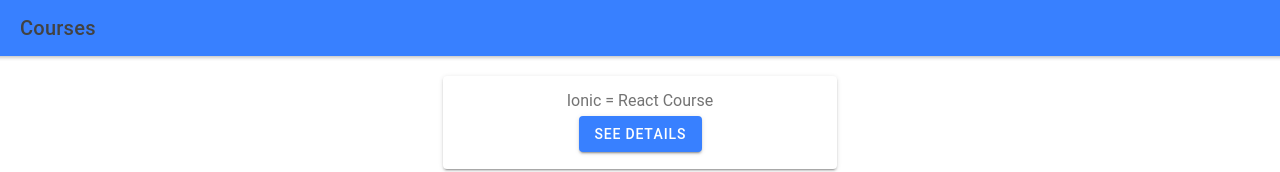
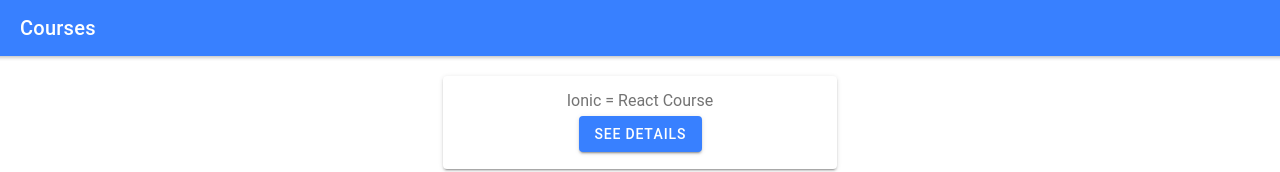
Before and after one commit to irving-caamal/ionic-react-crash-course, a React (Create React App) app: page /courses in a window 1280 px wide. Shown: the top 172 px of the page. Built offline with nearby package versions, Linux system fonts and the light colour scheme.

Commit message:
styling our  side menu

```diff
--- a/src/App.tsx
+++ b/src/App.tsx
@@ -59,7 +59,7 @@
             <IonContent>
                 <IonList>
                     <IonMenuToggle>
-                        <IonItem button routerLink='/all-goals'>
+                        <IonItem button routerLink='/all-goals' routerDirection="none">
                             <IonIcon slot="start" icon={list}></IonIcon>
                             <IonLabel>All goals</IonLabel>
                         </IonItem>
--- a/src/theme/custom.css
+++ b/src/theme/custom.css
@@ -4,9 +4,10 @@
 
   --ion-tab-bar-background: var(--ion-color-primary);
   --ion-tab-bar-color-selected: var(--ion-color-primary-contrast);;
+  --ion-toolbar-color: var(--ion-color-primary-contrast);
   /*--ion-tab-bar-color: #403f3f;*/
 }
 
--ion-back-button {
-  --color: var(--ion-color-primary-contrast)
-}
+/*-ion-back-button {*/
+/*  --color: var(--ion-color-primary-contrast)*/
+/*}*/
```
